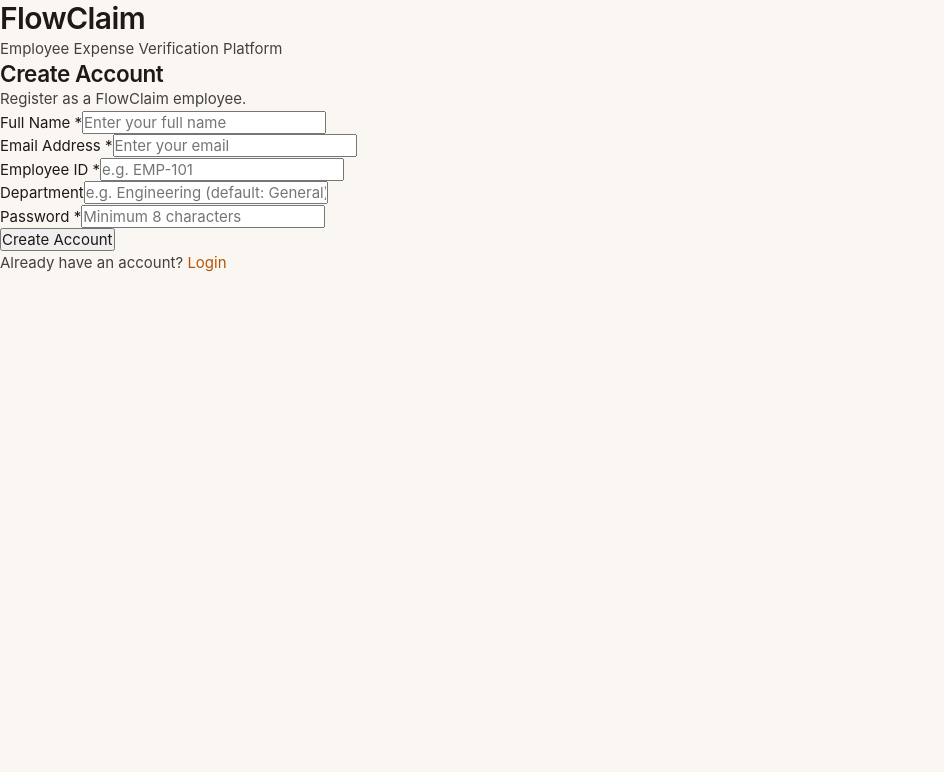
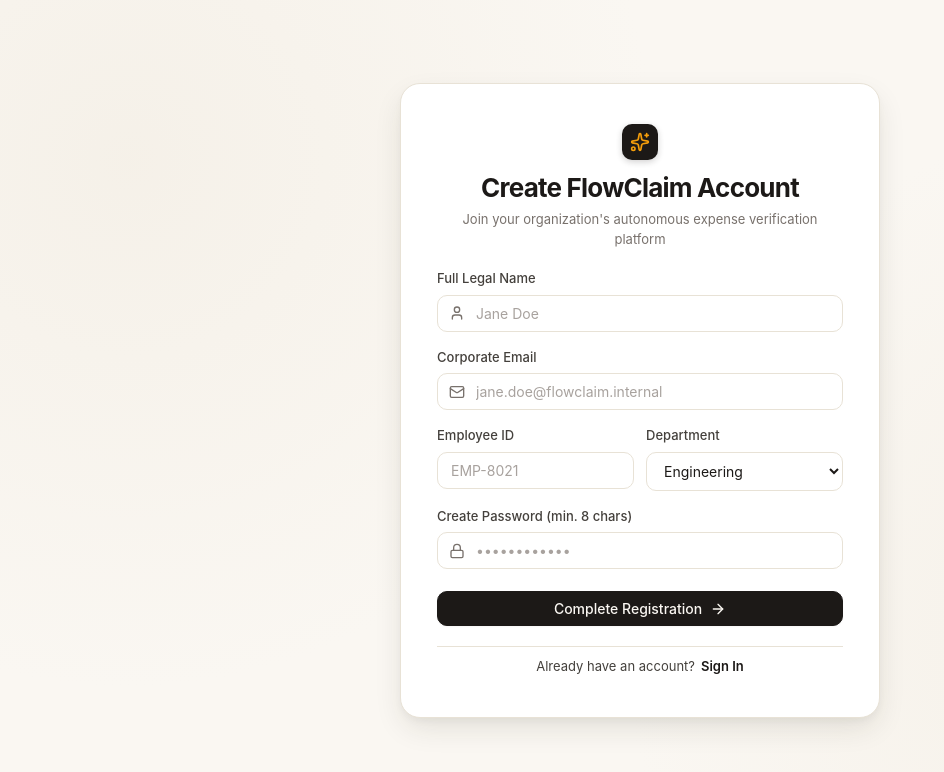
Before and after one commit to NirvanaAdarsh22/FLOWCLAIM, a React (Vite) app in the folder frontend/: page /register in a window 1280 px wide. Shown: the top 772 px of the page, without its empty margins (0-944 px from the left). Built offline with nearby package versions, Linux system fonts and the light colour scheme; no server answers.

Commit message:
feat(auth): implement employee registration form with department selection

```diff
--- a/frontend/src/components/Register.jsx
+++ b/frontend/src/components/Register.jsx
@@ -1,165 +1,162 @@
-import React, { useState } from "react";
-import { Link, useNavigate } from "react-router-dom";
-import { useAuth } from "../context/AuthContext";
-import "./Register.css";
+import React, { useState } from 'react';
+import { Link, useNavigate } from 'react-router-dom';
+import { useAuth } from '../context/AuthContext';
+import { Sparkles, User, Mail, Lock, ArrowRight } from 'lucide-react';
+import './Register.css';
 
-function Register() {
+export default function Register() {
   const navigate = useNavigate();
   const { register } = useAuth();
 
   const [formData, setFormData] = useState({
-        name: "",
-        email: "",
-        password: "",
-        employeeId: "",
-        department: ""
+    name: '',
+    email: '',
+    password: '',
+    employeeId: '',
+    department: 'Engineering',
   });
 
-    const [error, setError] = useState("");
-    const [success, setSuccess] = useState("");
+  const [error, setError] = useState('');
   const [loading, setLoading] = useState(false);
 
   const handleChange = (e) => {
     const { name, value } = e.target;
     setFormData((prev) => ({
       ...prev,
-            [name]: value
+      [name]: value,
     }));
   };
 
   const handleSubmit = async (e) => {
     e.preventDefault();
-        setError("");
-        setSuccess("");
+    setError('');
 
-        if (!formData.name.trim() || !formData.email.trim() || !formData.password || !formData.employeeId.trim()) {
-            setError("Please fill in all required fields (Name, Email, Employee ID, Password).");
+    if (Object.values(formData).some((v) => !v.trim())) {
+      setError('Please fill in all fields.');
       return;
     }
 
     if (formData.password.length < 8) {
-            setError("Password must contain at least 8 characters.");
+      setError('Password must contain at least 8 characters.');
       return;
     }
 
     try {
       setLoading(true);
-            const data = await register(formData);
-
-            setSuccess(data.message || "Registration successful! Redirecting to login...");
-            setTimeout(() => {
-                navigate("/");
-            }, 1500);
-
+      await register(formData);
+      navigate('/dashboard');
     } catch (err) {
-            setError(err.message || "Registration failed. Please verify your details.");
+      setError(err.message || 'Registration failed.');
     } finally {
       setLoading(false);
     }
   };
 
   return (
-        <div className="register-container">
-            <div className="register-card">
+    <div className="fc-auth-page">
+      <div className="fc-auth-card" style={{ maxWidth: '480px' }}>
+        <div className="fc-auth-header">
+          <div className="fc-brand-icon-box" style={{ margin: '0 auto 12px' }}>
+            <Sparkles size={20} className="fc-brand-sparkle" />
+          </div>
+          <h1>Create FlowClaim Account</h1>
+          <p>Join your organization's autonomous expense verification platform</p>
+        </div>
 
-                <h1>FlowClaim</h1>
-                <p className="register-subtitle">
-                    Employee Expense Verification Platform
-                </p>
+        {error && <div className="fc-auth-error">{error}</div>}
 
-                <h2>Create Account</h2>
-                <p className="register-description">
-                    Register as a FlowClaim employee.
-                </p>
-
-                <form onSubmit={handleSubmit}>
-
-                    <div className="register-group">
-                        <label>Full Name *</label>
+        <form onSubmit={handleSubmit} className="fc-auth-form">
+          <div className="fc-input-group">
+            <label className="fc-input-label">Full Legal Name</label>
+            <div className="fc-auth-input-wrap">
+              <User size={16} className="fc-auth-input-icon" />
               <input
                 type="text"
                 name="name"
-                            placeholder="Enter your full name"
+                placeholder="Jane Doe"
                 value={formData.name}
                 onChange={handleChange}
+                className="fc-input fc-auth-input"
+                required
+              />
+            </div>
+          </div>
+
+          <div className="fc-input-group">
+            <label className="fc-input-label">Corporate Email</label>
+            <div className="fc-auth-input-wrap">
+              <Mail size={16} className="fc-auth-input-icon" />
+              <input
+                type="email"
+                name="email"
+                placeholder="jane.doe@flowclaim.internal"
+                value={formData.email}
+                onChange={handleChange}
+                className="fc-input fc-auth-input"
+                required
+              />
+            </div>
+          </div>
+
+          <div style={{ display: 'grid', gridTemplateColumns: '1fr 1fr', gap: '12px' }}>
+            <div className="fc-input-group">
+              <label className="fc-input-label">Employee ID</label>
+              <input
+                type="text"
+                name="employeeId"
+                placeholder="EMP-8021"
+                value={formData.employeeId}
+                onChange={handleChange}
+                className="fc-input"
                 required
               />
             </div>
 
-                    <div className="register-group">
-                        <label>Email Address *</label>
+            <div className="fc-input-group">
+              <label className="fc-input-label">Department</label>
+              <select
+                name="department"
+                value={formData.department}
+                onChange={handleChange}
+                className="fc-input"
+              >
+                <option value="Engineering">Engineering</option>
+                <option value="Product">Product & Design</option>
+                <option value="Sales">Sales & Marketing</option>
+                <option value="Operations">Operations</option>
+              </select>
+            </div>
+          </div>
+
+          <div className="fc-input-group">
+            <label className="fc-input-label">Create Password (min. 8 chars)</label>
+            <div className="fc-auth-input-wrap">
+              <Lock size={16} className="fc-auth-input-icon" />
               <input
-                            type="email"
-                            name="email"
-                            placeholder="Enter your email"
-                            value={formData.email}
+                type="password"
+                name="password"
+                placeholder="••••••••••••"
+                value={formData.password}
                 onChange={handleChange}
+                className="fc-input fc-auth-input"
                 required
               />
             </div>
-
-                    <div className="register-group">
-                        <label>Employee ID *</label>
-                        <input
-                            type="text"
-                            name="employeeId"
-                            placeholder="e.g. EMP-101"
-                            value={formData.employeeId}
-                            onChange={handleChange}
-                            required
-                        />
           </div>
 
-                    <div className="register-group">
-                        <label>Department</label>
-                        <input
-                            type="text"
-                            name="department"
-                            placeholder="e.g. Engineering (default: General)"
-                            value={formData.department}
-                            onChange={handleChange}
-                        />
-                    </div>
-
-                    <div className="register-group">
-                        <label>Password *</label>
-                        <input
-                            type="password"
-                            name="password"
-                            placeholder="Minimum 8 characters"
-                            value={formData.password}
-                            onChange={handleChange}
-                            required
-                        />
-                    </div>
-
-                    {error && (
-                        <p className="register-error">{error}</p>
-                    )}
-
-                    {success && (
-                        <p style={{ color: "#16a34a", fontSize: "14px", marginBottom: "14px", fontWeight: "600" }}>
-                            {success}
-                        </p>
-                    )}
-
-                    <button
-                        type="submit"
-                        className="register-button"
-                        disabled={loading}
-                    >
-                        {loading ? "Creating Account..." : "Create Account"}
+          <button type="submit" disabled={loading} className="fc-btn fc-btn-primary fc-auth-submit-btn">
+            <span>{loading ? 'Creating Account...' : 'Complete Registration'}</span>
+            <ArrowRight size={16} />
           </button>
-
         </form>
 
-                <p className="login-link">
-                    Already have an account? <Link to="/">Login</Link>
-                </p>
-
+        <div className="fc-auth-footer">
+          <span>Already have an account?</span>
+          <Link to="/" className="fc-auth-link">
+            Sign In
+          </Link>
+        </div>
       </div>
     </div>
   );
 }
-
-export default Register;
```
Lines whose indentation alone changed are shown as unchanged.
